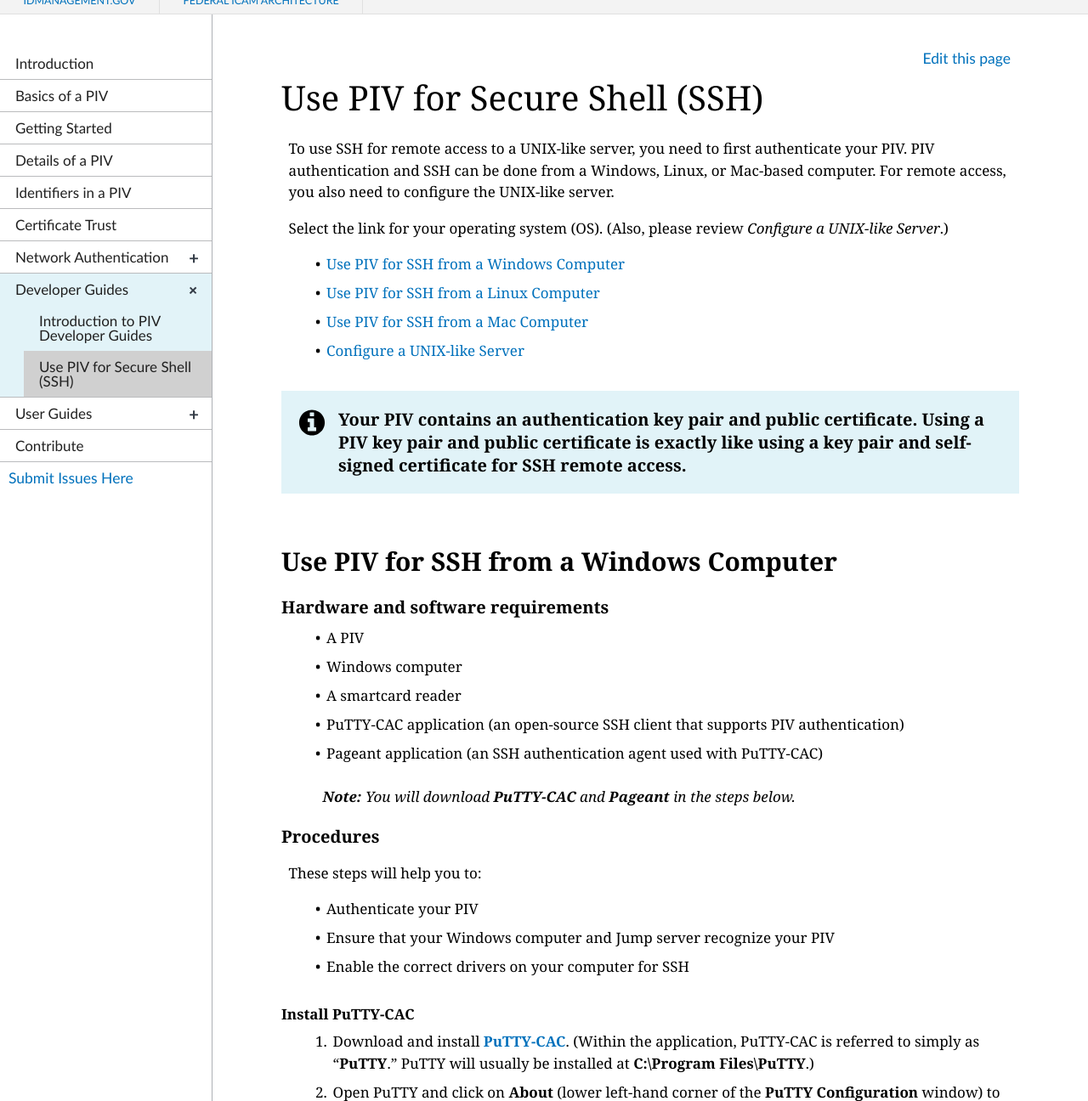
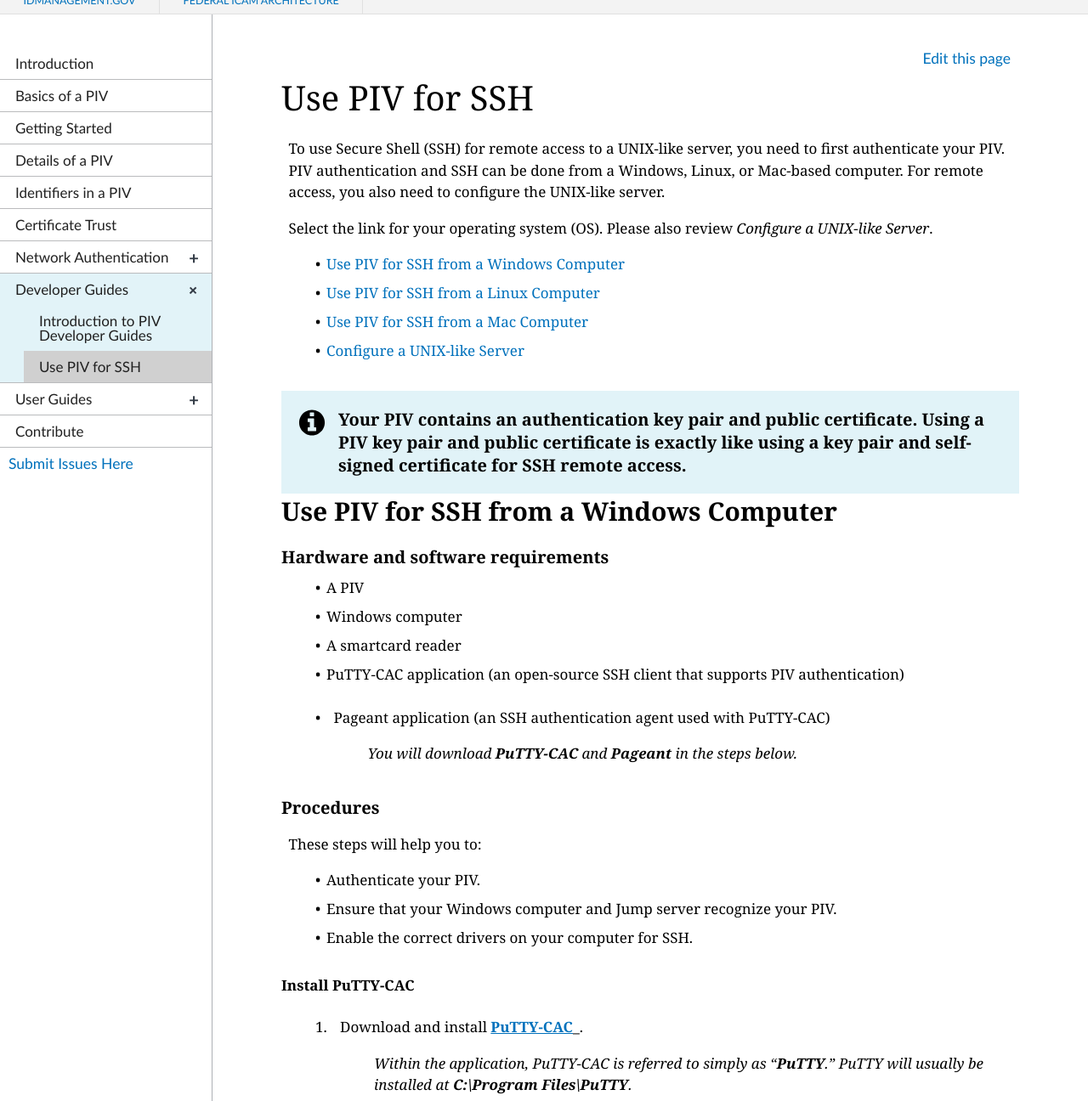
Before and after one commit to GSA/piv-guides, a Jekyll site: the page built from _devconfig/ssh.md, in a window 1280 px wide and 1400 px high, cut to the strip 104-1400 px from the top of the window. Shown: the whole strip at 85% size. Built offline with Jekyll 4.4.1, drawn with Linux system fonts in a browser that asks for light colours; nearby versions of some CDN libraries; some of the changed text lies outside the part shown.

Commit message:
Update ssh.md

````diff
--- a/_devconfig/ssh.md
+++ b/_devconfig/ssh.md
@@ -1,20 +1,20 @@
 ---
 layout: default
-title: Use PIV for Secure Shell (SSH)
+title: Use PIV for SSH
 permalink: /devconfig/ssh
 collection: devconfig
 ---
 
-To use SSH for remote access to a UNIX-like server, you need to first authenticate your PIV. PIV authentication and SSH can be done from a Windows, Linux, or Mac-based computer. For remote access, you also need to configure the UNIX-like server.
+To use Secure Shell (SSH) for remote access to a UNIX-like server, you need to first authenticate your PIV. PIV authentication and SSH can be done from a Windows, Linux, or Mac-based computer. For remote access, you also need to configure the UNIX-like server.
 
-Select the link for your operating system (OS). (Also, please review _Configure a UNIX-like Server_.)
+Select the link for your operating system (OS). Please also review _Configure a UNIX-like Server_.
 
   * [Use PIV for SSH from a Windows Computer](#use-piv-for-ssh-from-a-windows-computer)
   * [Use PIV for SSH from a Linux Computer](#use-piv-for-ssh-from-a-linux-computer)
   * [Use PIV for SSH from a Mac Computer](#use-piv-for-ssh-from-a-mac-computer)
   * [Configure a UNIX-like Server](#configure-a-unix-like-server)
 
-{% include alert-info.html heading = "Your PIV contains an authentication key pair and public certificate. Using a PIV key pair and public certificate is exactly like using a key pair and self-signed certificate for SSH remote access." %}&nbsp;
+{% include alert-info.html heading = "Your PIV contains an authentication key pair and public certificate. Using a PIV key pair and public certificate is exactly like using a key pair and self-signed certificate for SSH remote access." %}
 
 ## Use PIV for SSH from a Windows Computer
 
@@ -26,30 +26,34 @@ Select the link for your operating system (OS). (Also, please review _Configure
   * PuTTY-CAC application (an open-source SSH client that supports PIV authentication)
   * Pageant application (an SSH authentication agent used with PuTTY-CAC)
 
-  > _**Note:**  You will download **PuTTY-CAC** and **Pageant** in the steps below._
+     > _You will download **PuTTY-CAC** and **Pageant** in the steps below._
 
 ### Procedures
 
 These steps will help you to:
 
-  * Authenticate your PIV
-  * Ensure that your Windows computer and Jump server recognize your PIV
-  * Enable the correct drivers on your computer for SSH
+  * Authenticate your PIV.
+  * Ensure that your Windows computer and Jump server recognize your PIV.
+  * Enable the correct drivers on your computer for SSH.
 
 #### Install PuTTY-CAC
 
-  1. Download and install [**PuTTY-CAC**](https://www.github.com/NoMoreFood/putty-cac/releases){:target="_blank"}. (Within the application, PuTTY-CAC is referred to simply as "**PuTTY**." PuTTY will usually be installed at **C:\Program Files\PuTTY**.)
+  1. Download and install [**PuTTY-CAC**](https://www.github.com/NoMoreFood/putty-cac/releases){:target="_blank"}_.
+
+     > _Within the application, PuTTY-CAC is referred to simply as "**PuTTY**."
+     > PuTTY will usually be installed at **C:\Program Files\PuTTY**._
+
   2. Open PuTTY and click on **About** (lower left-hand corner of the **PuTTY Configuration** window) to ensure that the correct version was installed.
 
 #### Use PIV to insert Microsoft CAPI key into Pageant
 
-     > **Note:**  The **CAPI key** is the "Smart Card certificate" discussed in Step 9.
+The **CAPI key** is the "Smart Card certificate" discussed in Step 9.
 
   1. Insert your **PIV** into the smartcard reader.
   2. Open **Windows Explorer**.
   3. Open **Pageant** and go to **C: &gt; Program Files &gt; PuTTY &gt; Pageant**.
 
-     > A window will not open, but the **Pageant** icon will appear at the bottom of the screen in the Windows taskbar.
+     > _A window will not open, but the **Pageant** icon will appear at the bottom of the screen in the Windows taskbar._
 
   4. Right-click on the **Pageant** icon and select **View Keys &amp; Certs**.
 
@@ -60,11 +64,12 @@ These steps will help you to:
   7. To ensure that this is the correct certificate, click on **Click here to view certificate properties &gt; Details**.
   8. Locate and click on **Enhanced Key Usage**. You should see the **Smart Card Logon**. (This means that the certificate is the right type.) Click on **OK** to close the window.
 
-     > _**Note:**  If multiple certificates exist, you may want to clear the expired or revoked certificates._
+     > _If multiple certificates exist, you may want to clear the expired or revoked certificates._
 
   9. Click on the **Smart Card certificate** to highlight it. Then click on **OK** and **Close**.
 
-     > _The Pageant window will populate with the certificate information. (**Note:**  Every time you start Pageant, you must re-add the certificate._)
+     > _The Pageant window will populate with the certificate information.
+     > Every time you start Pageant, you must re-add the certificate._
 
 #### Configure PuTTY
 
@@ -72,7 +77,8 @@ These steps will help you to:
 
   1. Right-click on the **Pageant** icon from the Windows taskbar. Select **New Session** to launch **PuTTY**.
 
-     > _Use PuTTY to set up a new PIV login profile for a Jump server. To create new profiles for multiple Jump servers, repeat Steps 2-6 for each Jump server._
+     > _Use PuTTY to set up a new PIV login profile for a Jump server.
+     > To create new profiles for multiple Jump servers, repeat Steps 2-6 for each Jump server._
 
   2. Enter the **IP address** of the Jump server in the **Host Name (or IP address)** textbox. (If you already have a profile for the Jump server, select it, and click on the **Load** button. Otherwise, follow Steps 3-6 to set up the profile.)
   3. Enter a session name into the **Saved Sessions** textbox.
@@ -82,14 +88,15 @@ These steps will help you to:
 
 ##### Obtain PIV's SSH key
 
-  1. To get your PIV's **SSH key**, go to the **PuTTY Configuration** window. In the left panel, click on **Connection &gt; SSH &gt; CAPI**.  Under **Authentication Parameters**, click on  the **Browse** button.
+  1. To get your PIV's **SSH key**, go to the **PuTTY Configuration** window. In the left panel, click on **Connection &gt; SSH&nbsp;&gt; CAPI**.  Under **Authentication Parameters**, click on  the **Browse** button.
 
      > _This automatically fills in the **Cert** and **SSH keystring** textboxes._
 
-  2. Copy and paste the **SSH keystring** **_value_** (i.e., SSH key) into **Microsoft Notepad** and save it.
+  2. Copy and paste the **SSH keystring**&nbsp;**_value_** (i.e., SSH key) into **Microsoft Notepad** and save it.
   3. Provide your SSH key to the Jump server administrator and ask that it be added to your Jump server account.
 
-     > _**Note:**  Once the Jump server account has been set up with your SSH key, you can use your PIV to log in. For other Jump servers, submit a service ticket to the administrator and include the IP address of the Jump server you are using, your account name, and your PIV's SSH key._
+     > _Once the Jump server account has been set up with your SSH key, you can use your PIV to log in.
+     > For other Jump servers, submit a service ticket to the administrator and include the IP address of the Jump server you are using, your account name, and your PIV's SSH key._
 
 #### Verify your PuTTY login and proceed with SSH
 
@@ -139,7 +146,7 @@ These steps will help you to:
 
      > _The **remote-host shell prompt** appears._
 
-{% include alert-warning.html heading = "The card reader may flash. **Do not** remove the PIV until the login process has been completed." %}&nbsp;
+{% include alert-warning.html heading = "The card reader may flash. **Do not** remove the PIV until the login process has been completed." %}
 
 ## Use PIV for SSH from a Mac (macOS 10.12 Sierra) Computer
 
@@ -147,14 +154,14 @@ These steps will help you to:
 
   * A PIV
   * A smartcard reader
-  * A Mac (macOS 10.12 Sierra) computer configured for PIV login. For additional information, go to [**configure opensc**](https://www.github.com/OpenSC/OpenSC/wiki/Download-latest-OpenSC-stable-release){:target="_blank"}.
+  * A Mac (macOS 10.12 Sierra) computer configured for PIV login. (For additional information, go to [**configure opensc**](https://www.github.com/OpenSC/OpenSC/wiki/Download-latest-OpenSC-stable-release){:target="_blank"}.)
 
 ### Procedures
 
 These steps will help you to:
 
-  * Authenticate your PIV
-  * Enable you to use SSH for remote access
+  * Authenticate your PIV.
+  * Enable you to use SSH for remote access.
 
 #### Obtain and save public key from PIV card
 
@@ -176,9 +183,9 @@ These steps will help you to:
 
   3. At the PIV password prompt, enter your **PIN**.
 
-     > The **remote-host shell prompt** appears.
+     > _The **remote-host shell prompt** appears._
 
-{% include alert-warning.html heading = "The card reader may flash. **Do not** remove the PIV until the login process has been completed." %}&nbsp;
+{% include alert-warning.html heading = "The card reader may flash. **Do not** remove the PIV until the login process has been completed." %}
 
 ## Configure a UNIX-like Server
 
@@ -199,5 +206,8 @@ These steps will help you to configure a UNIX-like server for remote access.
 			mkdir /etc/sshd/authorized_keys
         ```
 
-  3. To allow one user to have access, place the user's PIV's SSH public key in this directory, according to the user's name: **/etc/sshd/authorized_keys/[login ID]**. (**Note:** Only a **root user** may modify this directory and its files. This ensures that access requirements are enforced.)
+  3. To allow one user to have access, place the user's PIV's SSH public key in this directory, according to the user's name: **/etc/sshd/authorized_keys/[login ID]**.
+
+       >_Only a **root user** may modify this directory and its files. This ensures that access requirements are enforced._
+
   4. Disable any alternative means of access (i.e., via passwords), as needed.
````
Also changed, not shown: other parts of _devconfig/ssh.md (+4 -4 lines).
